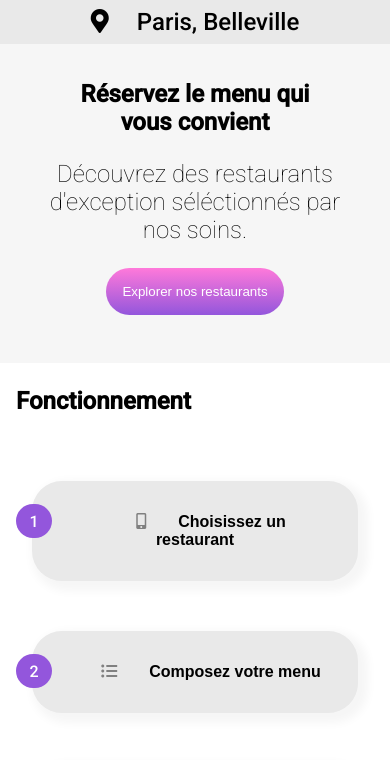
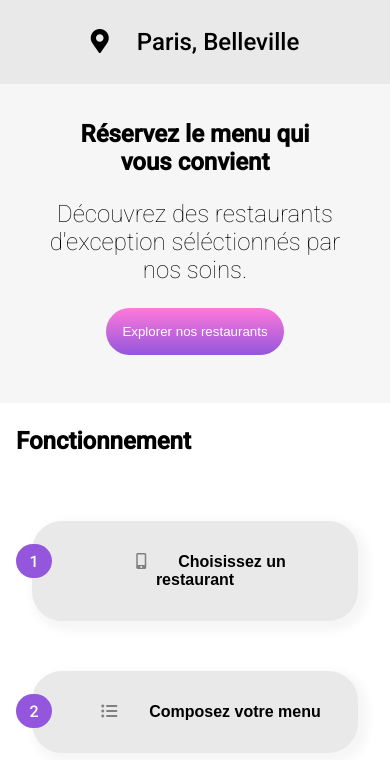
Before and after one commit to Qnoq/EmericStofati_3_26112020, a plain HTML site: page index.html in a window 390 px wide. Shown: the part 76-836 px from the top of the page. Drawn offline with Linux system fonts and the light colour scheme; a web font is replaced by a local one.

Commit message:
finalisation p3

```diff
--- a/desktop.css
+++ b/desktop.css
@@ -36,7 +36,7 @@ header {
     padding: 2rem;
 }
 
-#location span {
+#location h2 {
     font-weight: 400;
     font-size: x-large;
 }
--- a/index.html
+++ b/index.html
@@ -28,7 +28,7 @@
     </header>
     <main>
         <section id="location">
-            <span><i class="fas fa-map-marker-alt"></i>Paris, Belleville</span>
+            <h2><i class="fas fa-map-marker-alt"></i>Paris, Belleville</h2>
         </section>
         <section id="homeTop">
             <h4>Réservez le menu qui vous convient</h4>
--- a/mobile.css
+++ b/mobile.css
@@ -24,7 +24,7 @@
         padding: .5em 0 .5em 0;
         box-shadow: 0px -3px 0px #d5d5d5;
     }
-    #location span {
+    #location h2 {
         font-weight: 400;
     }
     .fa-map-marker-alt {
--- a/tablet.css
+++ b/tablet.css
@@ -22,7 +22,7 @@
         padding: .5em 0 .5em 0;
         box-shadow: 0px -3px 0px #d5d5d5;
     }
-    #location span {
+    #location h2 {
         font-weight: 400;
     }
     .fa-map-marker-alt {
```
